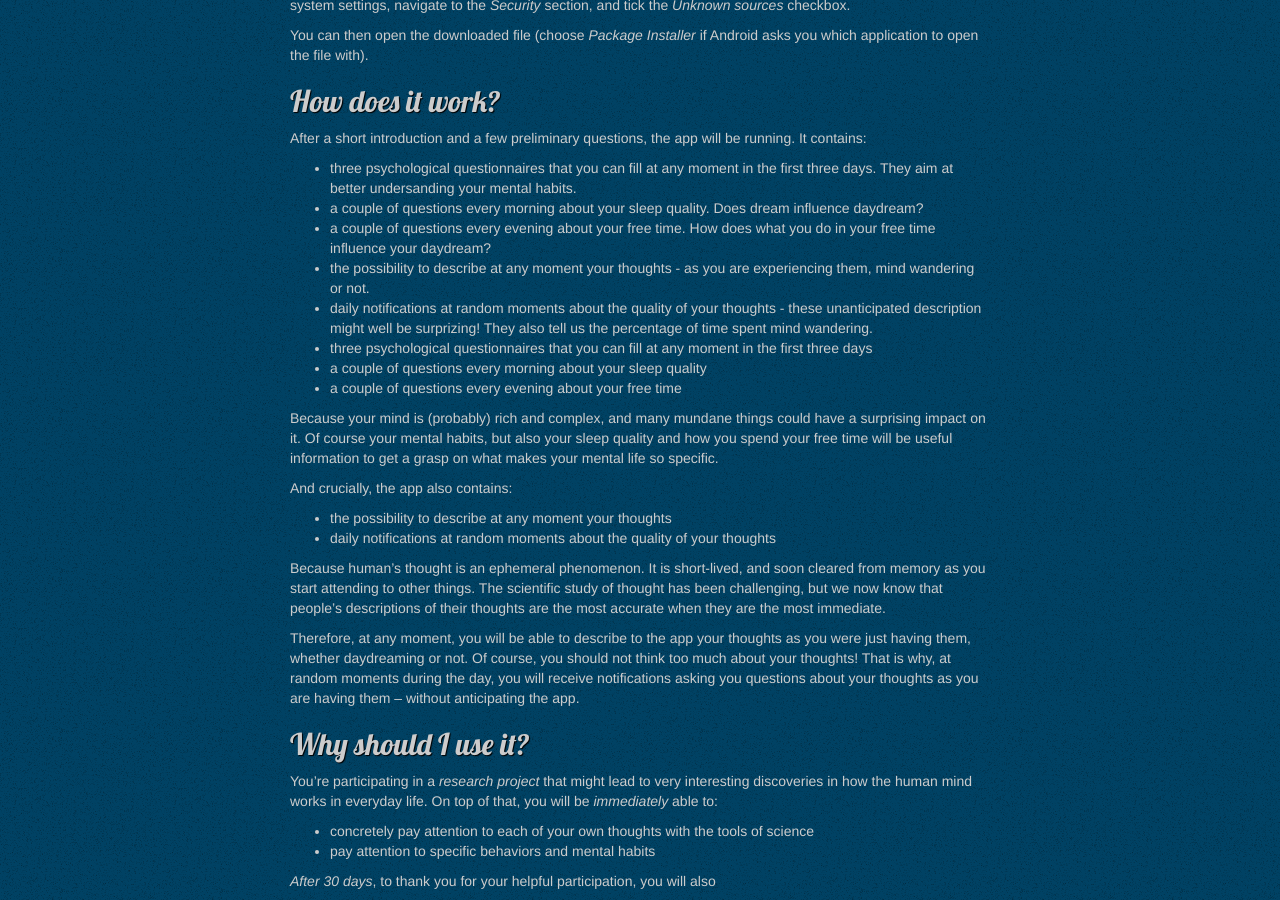
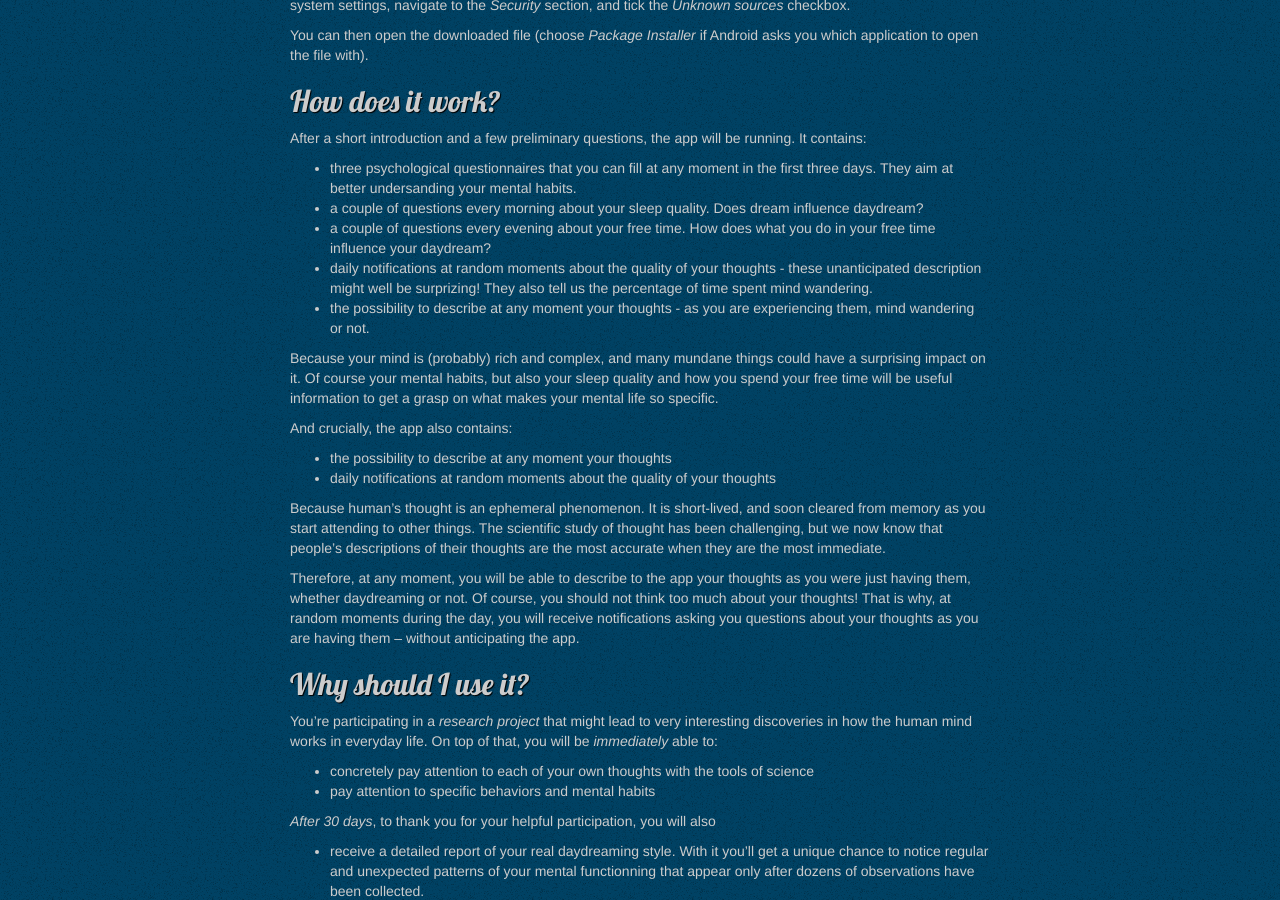
Before and after one commit to daydreaming-experiment/daydreaming-the-app.net, a Jekyll site: the page built from app/index.md, in a window 1280 px wide and 900 px high, scrolled down 414 px. Built offline with Jekyll 4.4.1, drawn with Linux system fonts in a browser that asks for light colours; Markdown is read by kramdown in place of the engine named in the settings; comment, search, counter and statistics services are not loaded.

Commit message:
minor edit

```diff
--- a/app/index.md
+++ b/app/index.md
@@ -30,11 +30,8 @@ After a short introduction and a few preliminary questions, the app will be runn
 * three psychological questionnaires that you can fill at any moment in the first three days. They aim at better undersanding your mental habits.
 * a couple of questions every morning about your sleep quality. Does dream influence daydream?
 * a couple of questions every evening about your free time. How does what you do in your free time influence your daydream?
+* daily notifications at random moments about the quality of your thoughts - these unanticipated description might well be surprizing! They also tell us the percentage of time spent mind wandering.
 * the possibility to describe at any moment your thoughts - as you are experiencing them, mind wandering or not.
-* daily notifications at random moments about the quality of your thoughts - these unanticipated description might well be surprizing! They also tell us the percentage of time spent mind wandering.
-* three psychological questionnaires that you can fill at any moment in the first three days
-* a couple of questions every morning about your sleep quality
-* a couple of questions every evening about your free time
 
 Because your mind is (probably) rich and complex, and many mundane things could have a surprising impact on it. Of course your mental habits, but also your sleep quality and how you spend your free time will be useful information to get a grasp on what makes your mental life so specific.
 
```
